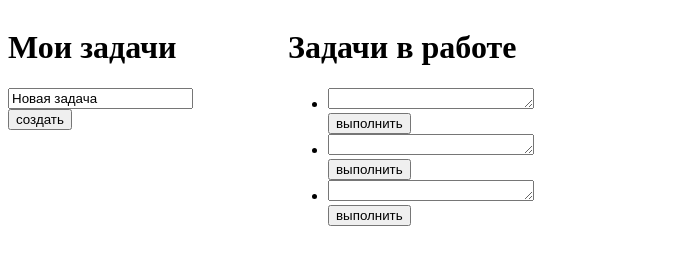
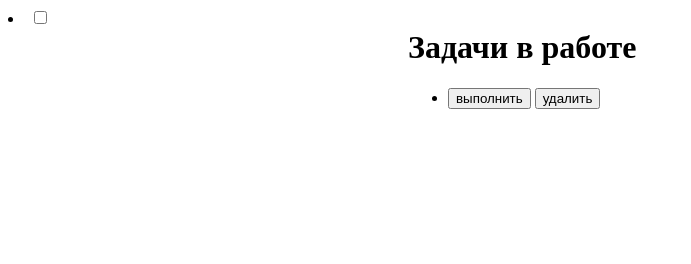
Before and after one commit to fraktal581/todo, a plain HTML site: page index.html in a window 1280 px wide. Both pictures are taken after a click on the button "создать". Shown: the whole page, without its empty margins (0-691 px from the left). Drawn offline with Linux system fonts and the light colour scheme.

Commit message:
Add files via upload

```diff
--- a/index.html
+++ b/index.html
@@ -18,33 +18,24 @@
     <div class="container">
     <div id="todo">
       <h1 class="todos">Мои задачи</h1>
-      <input class="todos" type="text" value="Новая задача">
-      <br><input class="todo" type="button" value="создать">
+      <input class="message" type="text" placeholder="Новая задача">
+      <br><input class="add" type="button" value="создать">
     </div>
 
      <div id="inwork">
       <h1 class="inworks">Задачи в работе</h1>
       <ul class="inworks">
         <li>
-          <textarea class"inworks">
-            </textarea>
-          <br><input class="inworks" type="button" value="выполнить">
+       <input class="inworks" type="button" value="выполнить">
+          <input class="inworks" type="button" value="удалить">
           </li>
-        <li>
-          <textarea class"inworks">
-            </textarea>
-          <br><input class="inworks" type="button" value="выполнить">
-          </li>
-        <li>
-          <textarea class"inworks">
-            </textarea>
-          <br><input class="inworks" type="button" value="выполнить">
-          </li>
+
       </ul>
     </div>
   </body>
 </html>
 <!-- partial -->
+  <script  src="./script.js"></script>
 
 </body>
 </html>
--- /dev/null
+++ b/script.js
@@ -0,0 +1,27 @@
+let addMessage = document.querySelector('.message'),
+    addButton = document.querySelector('.add'),
+    inworks = document.querySelector('.inwork');
+
+let todoList = [];
+addButton.addEventListener('click', function(){
+
+let newTask = {
+  todo: addMessage.value,
+  checked: false
+};
+  todoList.push(newTask);
+  displayMessages();
+});
+
+function displayMessages(){
+  let displayMessage = '';
+  todoList.forEach(function(item, i){
+    displayMessage += `
+    <li>
+    <input type='checkbox' id='item_${i}'>
+    <label for='item_${i}'>${item.todo}</label>
+    </li>
+    `;
+    todo.innerHTML = displayMessage;
+  });
+}
--- a/style.css
+++ b/style.css
@@ -1,7 +1,7 @@
 .container{
     display:grid;
     grid-template-columns:200px 500px;
-  gap:80px;
+    gap:200px;
   }
 
   .inworks textarea{
```
Lines whose indentation alone changed are shown as unchanged.
